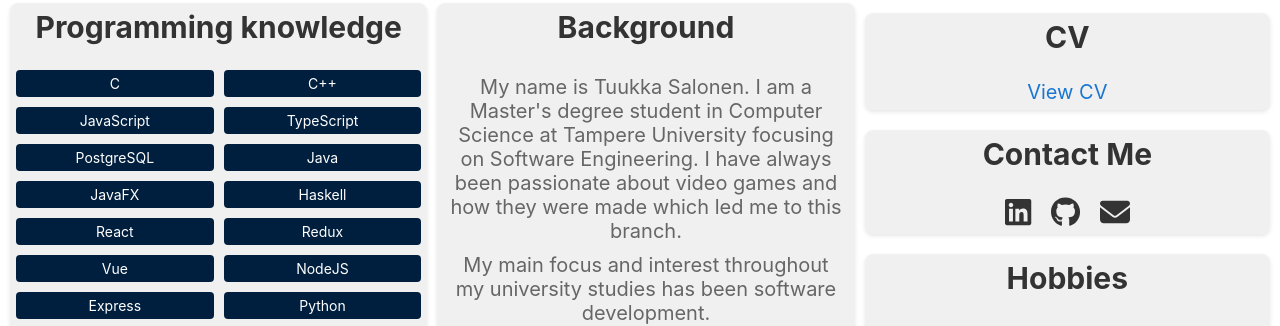
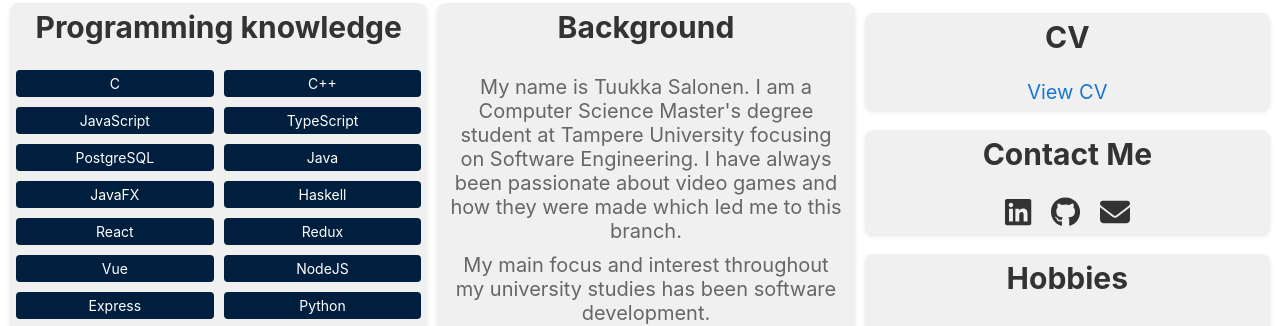
Before and after one commit to TuukkaSalonen/WebPage, a React (Create React App) app in the folder frontend/: page /details in a window 1280 px wide. Shown: the part 459-785 px from the top of the page. Built offline with nearby package versions, Linux system fonts and the light colour scheme; no server answers.

Commit message:
Fix grammar

```diff
--- a/frontend/src/components/Details.jsx
+++ b/frontend/src/components/Details.jsx
@@ -80,10 +80,10 @@ export const Details = () => {
 				<div className="details-section">
 					<h2>Background</h2>
 					<p>
-						My name is Tuukka Salonen. I am a Master's degree student in Computer
-						Science at Tampere University focusing on Software Engineering. I have
-						always been passionate about video games and how they were made which led me
-						to this branch.
+						My name is Tuukka Salonen. I am a Computer Science Master's degree student
+						at Tampere University focusing on Software Engineering. I have always been
+						passionate about video games and how they were made which led me to this
+						branch.
 					</p>
 					<p>
 						My main focus and interest throughout my university studies has been
--- a/frontend/src/components/Home.jsx
+++ b/frontend/src/components/Home.jsx
@@ -14,7 +14,7 @@ export const Home = () => {
 				<h1>Welcome!</h1>
 				<p>
 					This website is dedicated for trying and testing different full-stack web
-					development techniques. The site is built with Docker containerizarion. React and Nginx is used in the frontend and Express in the backend. Node is used for both servers.
+					development techniques. The site is built with Docker containerizarion. React and Nginx are used in the frontend and Express in the backend. Node is used for both servers.
 					PostgreSQL is used for the database. The frontend, backend and database containers are run inside of an AWS EC2 virtual machine instance.
 				</p>
 				<p>
```
